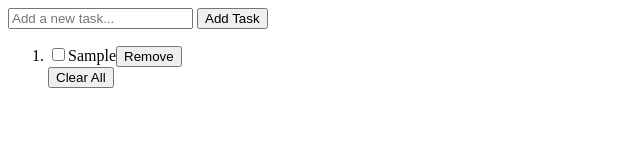
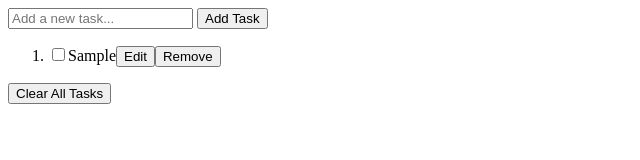
Before and after one commit to youweb3/JavaScript-Skill, a plain HTML site: page 4.1Task-List-Application/index.html in a window 1280 px wide. Both pictures are taken after typing "Sample" into the empty fields and a click on the button "Add Task". Shown: the whole page, without its empty margins (0-640 px from the left). Drawn offline with Linux system fonts and the light colour scheme.

Commit message:
added Edit button and updated the clearAll button
Created the edit button and updated the clear all button

```diff
--- a/4.1Task-List-Application/index.html
+++ b/4.1Task-List-Application/index.html
@@ -10,7 +10,8 @@
     <input type="text" id="taskInput" placeholder="Add a new task...">
     <button onclick="addTask()">Add Task</button>
     <ol id="taskList"></ol>
+    <button onclick="clearAllTasks()">Clear All Tasks</button>
+
     <script src="scripts.js"></script>
-    <!-- <button onclick="clearAllTasks()">Clear All Tasks</button> -->
 </body>
 </html>
--- a/4.1Task-List-Application/scripts.js
+++ b/4.1Task-List-Application/scripts.js
@@ -36,6 +36,19 @@ function displayTask(){
         li.textContent = task;//set the text of the list content to the task
         li.prepend(checkbox); //add the checkbox to the beginning or before of the list item
 
+
+        //create an "EDIT" button
+        const editButton = document.createElement("button")
+        editButton.textContent = "Edit";
+        editButton.onclick = () => {
+            const newTask = prompt("Edit your Task:", task)
+            if(newTask){
+                tasks[index] = newTask; // update the task in the array
+                displayTask(); // refresh the task list
+            }
+        };
+        li.appendChild(editButton);
+
         //create the "remove" button for each task
         const removeButton = document.createElement('button');
         removeButton.textContent = "Remove";
@@ -44,13 +57,6 @@ function displayTask(){
         listOfTasks.appendChild(li); //append the list item to the task list
     });
 
-            // Create and append the "Clear All" button below the list
-            if (tasks.length > 0) {
-                const clearAllButton = document.createElement('button');
-                clearAllButton.textContent = "Clear All";
-                clearAllButton.onclick = () => clearAllTasks();
-                taskList.appendChild(clearAllButton);
-            }
 
 }
 
@@ -61,18 +67,14 @@ function removeTask(index) {
     displayTask(); //update the task list display
 }
 
-// //Function to clear all tasks
-function clearAllTasks() {
-    tasks = []; //clear the tasks array
-    const listOfTasks = document.getElementById('taskList'); //get the taskList ul element
-    listOfTasks.innerHTML = ""; // clear the current task list
-    displayTask(); //update the task list display
-}
 
 
 //this function for "clearAllTask" button in HTML file
 
-// function clearAllTasks() {
-//   tasks = []; //clear the tasks array
-//   displayTask(); //update the task list display
-// }
+ function clearAllTasks() {
+    console.log("working");
+    tasks = []; //clear the tasks array
+    displayTask(); //update the task list display
+    alert("All tasks have been cleared!"); //alert the user
+
+};
```
